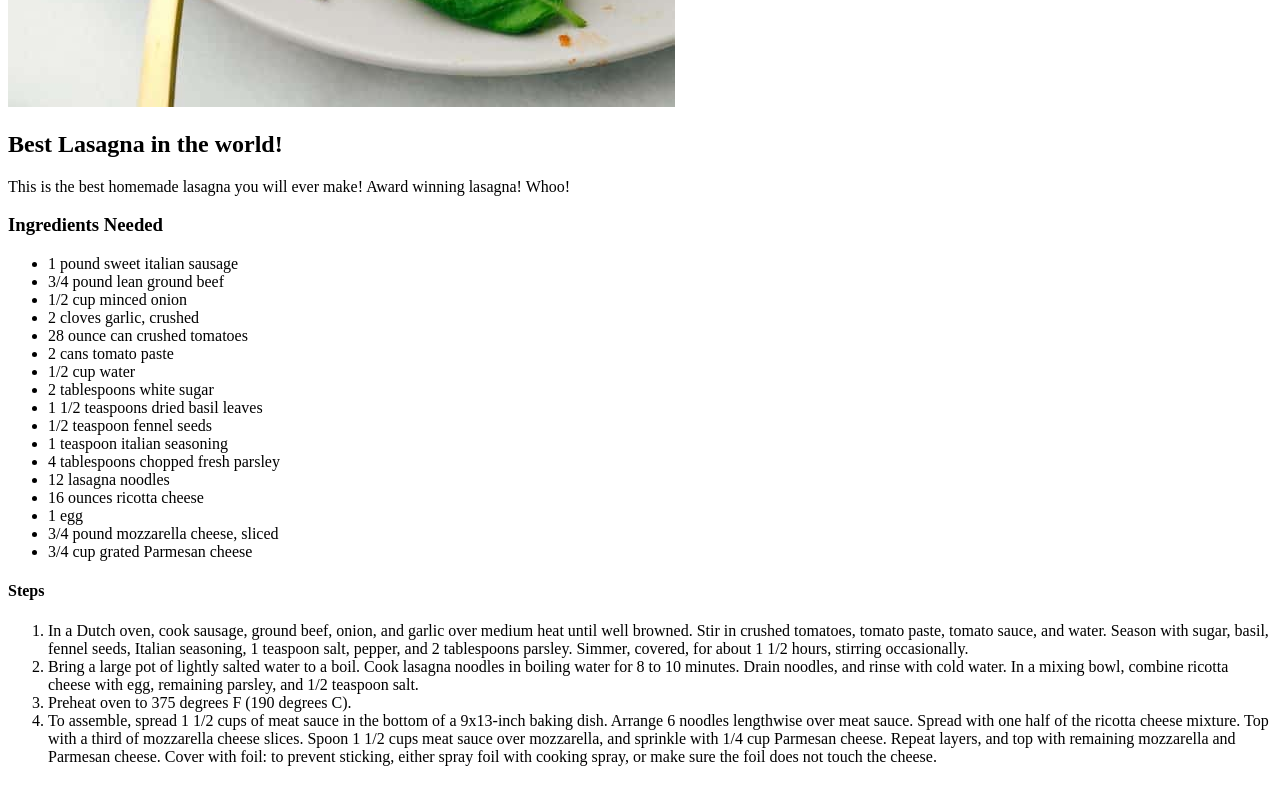
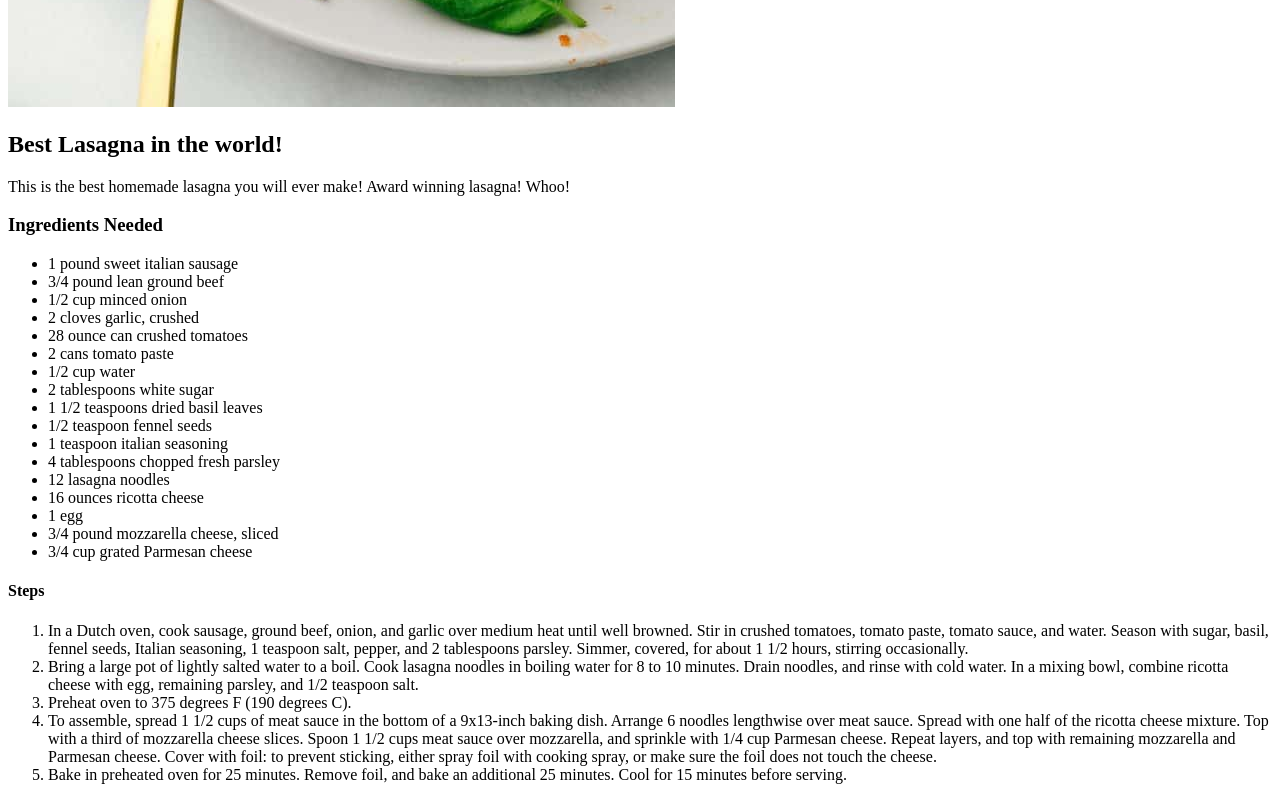
Before and after one commit to yonglu1989/odin-recipes, a plain HTML site: page recipes/lasagna.html in a window 1280 px wide. Shown: the part 973-1773 px from the top of the page. Drawn offline with Linux system fonts and the light colour scheme.

Commit message:
Finished Lasagna html inputs

```diff
--- a/recipes/lasagna.html
+++ b/recipes/lasagna.html
@@ -43,7 +43,8 @@
         <li>Preheat oven to 375 degrees F (190 degrees C).
         </li>
         <li>To assemble, spread 1 1/2 cups of meat sauce in the bottom of a 9x13-inch baking dish. Arrange 6 noodles lengthwise over meat sauce. Spread with one half of the ricotta cheese mixture. Top with a third of mozzarella cheese slices. Spoon 1 1/2 cups meat sauce over mozzarella, and sprinkle with 1/4 cup Parmesan cheese. Repeat layers, and top with remaining mozzarella and Parmesan cheese. Cover with foil: to prevent sticking, either spray foil with cooking spray, or make sure the foil does not touch the cheese.
-
+        </li>
+        <li>Bake in preheated oven for 25 minutes. Remove foil, and bake an additional 25 minutes. Cool for 15 minutes before serving.
         </li>
     </ol>
 
```
